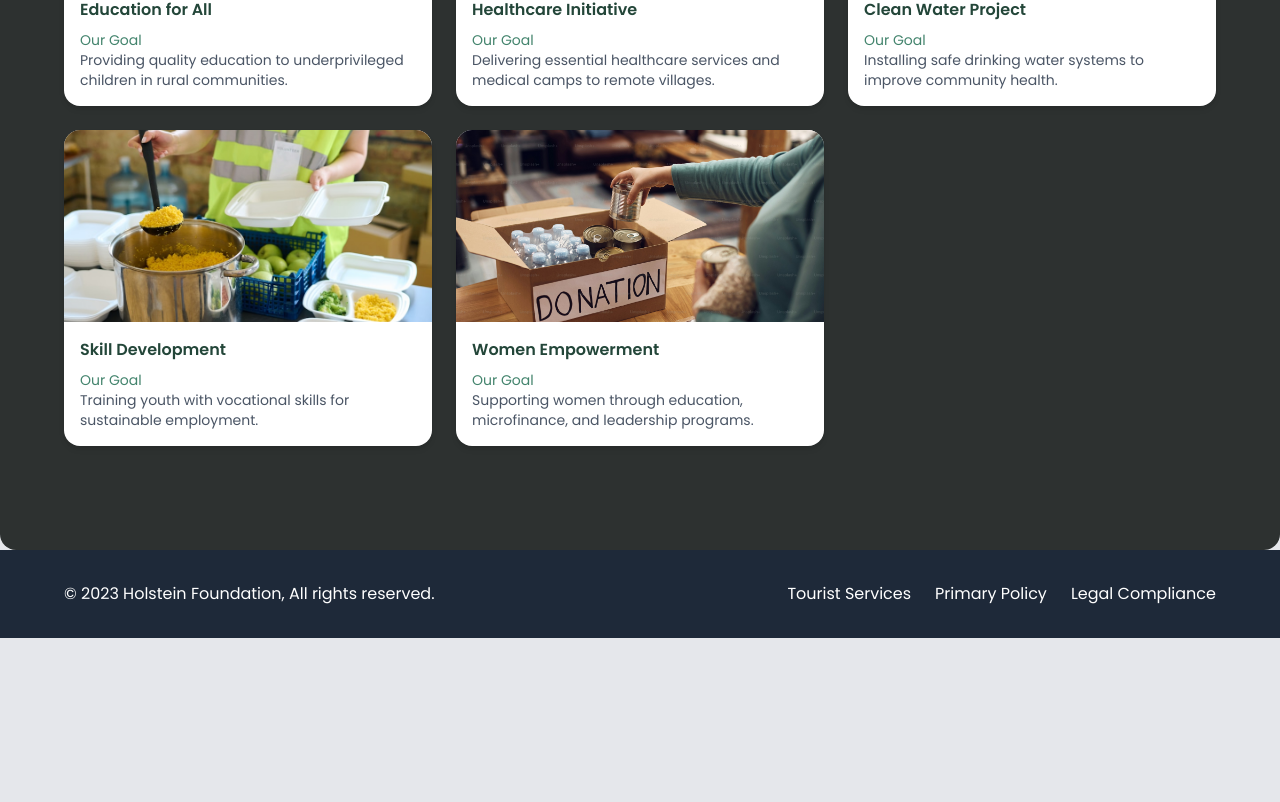
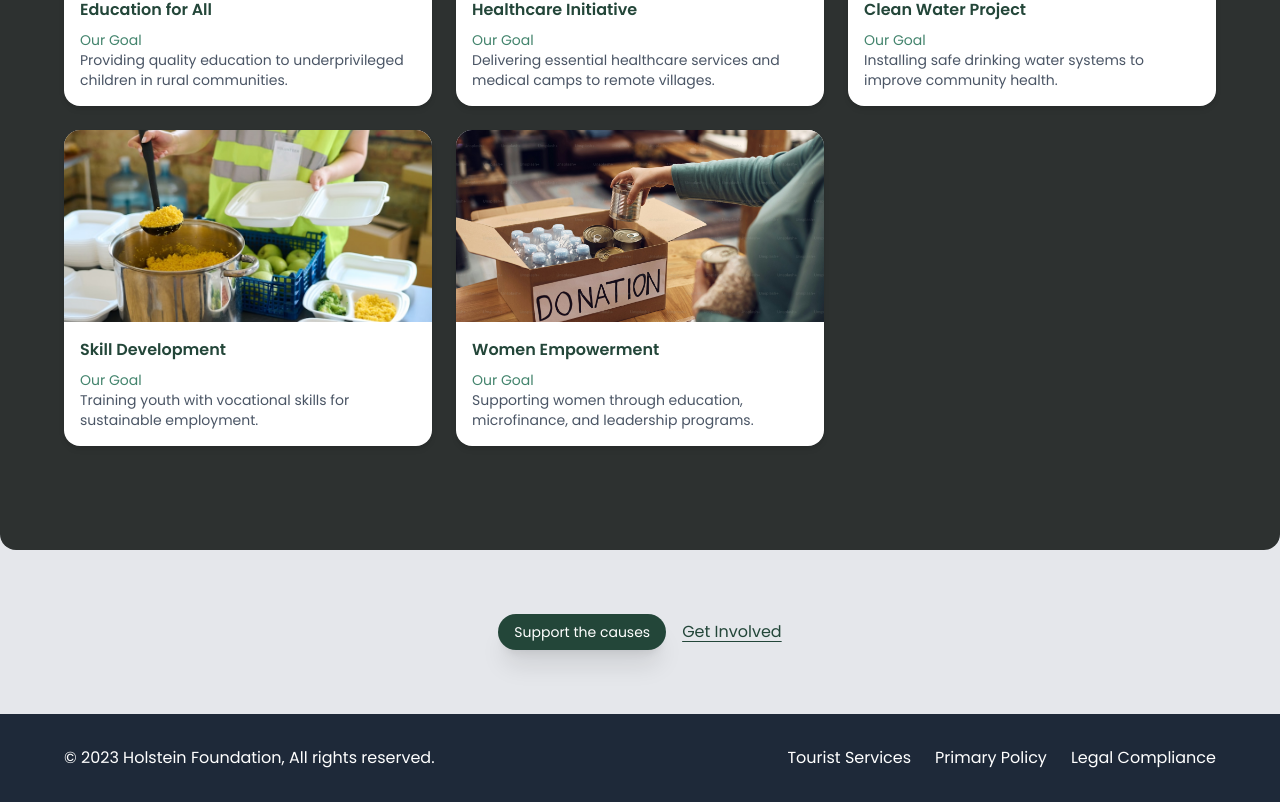
Before and after one commit to ngohebron/hebron-client, a React (Vite) app in the folder hebronWeb/: page /ourwork in a window 1280 px wide. Shown: the part 2400-3202 px from the top of the page. Before the commit the page ends 3038 px from the top, so only its background shows below. Built offline with nearby package versions, Linux system fonts and the light colour scheme.

Commit message:
support and involved buttons added

```diff
--- a/hebronWeb/src/pages/Ourwork.jsx
+++ b/hebronWeb/src/pages/Ourwork.jsx
@@ -90,7 +90,6 @@ function Ourwork() {
       title: "Women Empowerment",
       desc: "Supporting women through education, microfinance, and leadership programs.",
     },
-
   ];
   return (
     <MainLayout className=" w-full">
@@ -175,6 +174,22 @@ function Ourwork() {
         </div>
       </section>
 
+      <div className="my-16 flex justify-center items-center gap-4">
+        <button
+          onClick={(e) => e.preventDefault()}
+          className="bg-[#234639] text-sm text-white hover:bg-emerald-900 hover:text-gray-200 transition px-4 py-2 w-fit rounded-3xl font-medium shadow-xl cursor-pointer"
+        >
+          Support the causes
+        </button>
+
+        <span
+          onClick={(e) => e.preventDefault()}
+          className="text-[#234639] font-medium underline underline-offset-4 cursor-pointer hover:text-emerald-900 transition"
+        >
+          Get Involved
+        </span>
+      </div>
+
       <footer className="bg-gray-800 text-white py-8 px-6">
         <div className="max-w-6xl mx-auto">
           <div className="flex flex-col md:flex-row justify-between items-center">
```
Lines whose indentation alone changed are shown as unchanged.
